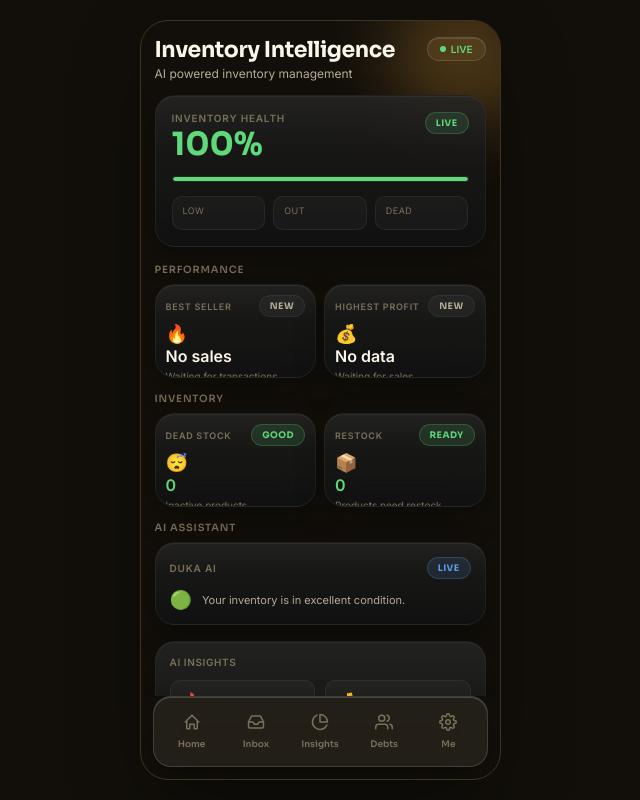
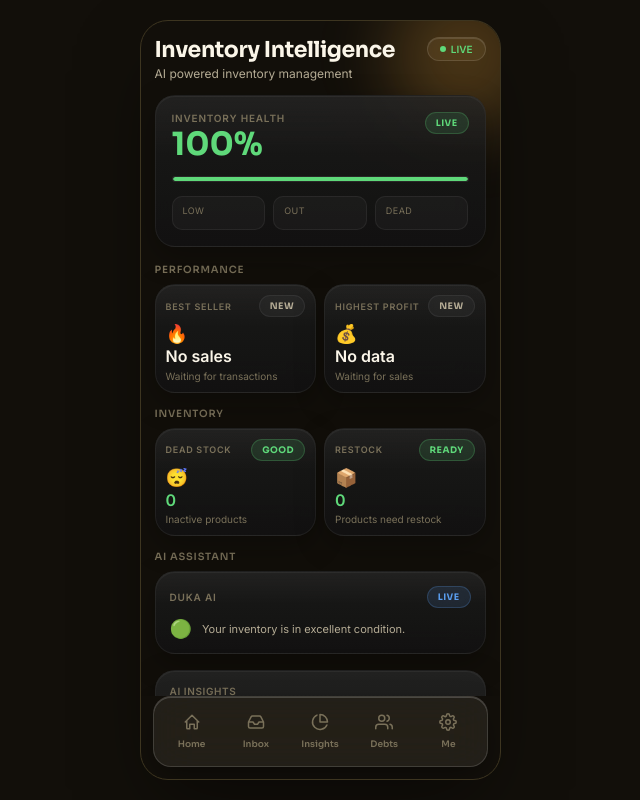
Before and after one commit to bred9702-svg/Duka-app-fin, a React (Vite) app: page /inventory in a window 1280 px wide. Shown: the whole page, without its empty margins (320-960 px from the left). Built offline with nearby package versions, Linux system fonts and the light colour scheme; no server answers; the database is empty.

Commit message:
Update SectionCard.jsx

```diff
--- a/src/components/inventory/SectionCard.jsx
+++ b/src/components/inventory/SectionCard.jsx
@@ -7,7 +7,7 @@ export default function SectionCard({
   return (
     <Card
       style={{
-        height,
+        minHeight: height,
         padding: 10,
         display: 'flex',
         flexDirection: 'column',
```
